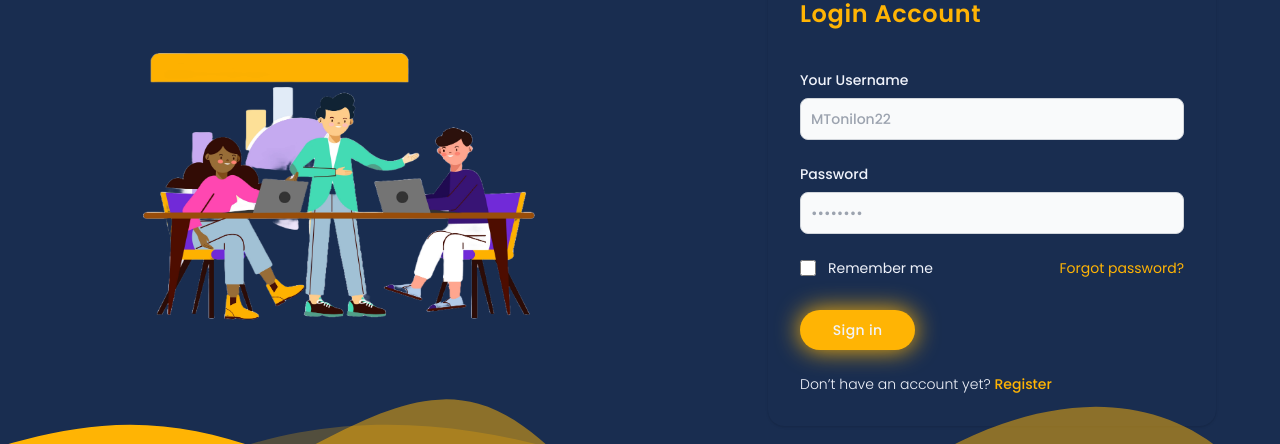
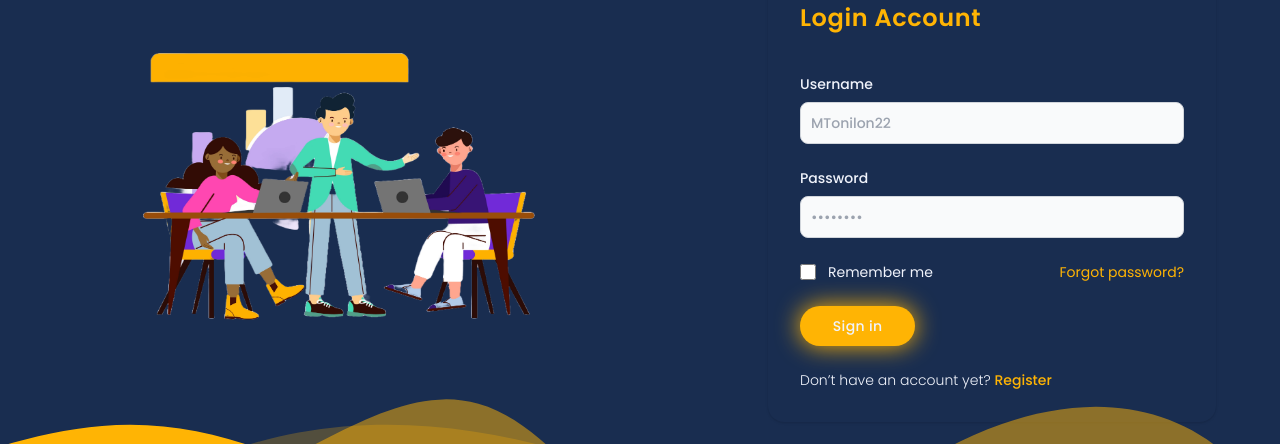
Before and after one commit to MTonilon22/Hackathon-Web, a Vue app: page / in a window 1280 px wide. Shown: the part 254-698 px from the top of the page. Built offline with nearby package versions, Linux system fonts and the light colour scheme.

Commit message:
done login

```diff
--- a/src/MainPages/LoginPage.vue
+++ b/src/MainPages/LoginPage.vue
@@ -19,14 +19,15 @@
               >
                 <span class="text-ternary tracking-wide">Login Account</span>
               </h1>
-              <form class="space-y-4 md:space-y-6" action="#">
+              <div class="space-y-4 md:space-y-6" action="#">
                 <div>
                   <label
                     for="email"
                     class="block mb-2 text-sm font-medium text-secondary"
-                    >Your Username</label
+                    >Username</label
                   >
                   <input
+                  v-model="username"
                     type="username"
                     name="email"
                     id="email"
@@ -42,6 +43,7 @@
                     >Password</label
                   >
                   <input
+                  v-model="password"
                     type="password"
                     name="password"
                     id="password"
@@ -66,19 +68,19 @@
                         >Remember me</label
                       >
                     </div>
+
                   </div>
                   <a href="#" class="text-sm text-ternary hover:underline"
                     >Forgot password?</a
                   >
                 </div>
-                <router-link to="/home">
                   <button
+                    @click="login"
                     type="submit"
                     class="w-[30%] btn transition duration-300 mt-8 text-p text-secondary font-500 tracking-wide bg-primary-600 focus:ring-primary-300 rounded-full text-sm px-5 py-2.5 text-center bg-ternary"
                   >
                     Sign in
                   </button>
-                </router-link>
 
                 <p class="text-sm font-light text-secondary">
                   Don’t have an account yet?
@@ -89,7 +91,7 @@
                     >
                   </router-link>
                 </p>
-              </form>
+              </div>
             </div>
           </div>
         </div>
@@ -103,4 +105,36 @@
 import NavBarLanding from "../components/NavBarLanding.vue";
 import Footer from "../components/Footer.vue";
 import image from "../assets/register.png";
+import {ref} from "vue";
+import {useRouter} from "vue-router"
+
+const username = ref();
+const password = ref();
+const router = useRouter();
+
+const login = async () =>{
+  try{
+    const response = await fetch ('http://localhost:8080/getUsers');
+    const data = await response.json();
+    for(var i = 0 ; i < data.length;i++){
+      if(data[i].username==username.value){
+        if(data[i].password == password.value){
+          router.push('/home');
+        }
+        else{
+
+        }
+      }
+      else{
+
+      }
+    }
+
+
+  }
+  catch(error){
+    console.log(error);
+  }
+}
+
 </script>
```
